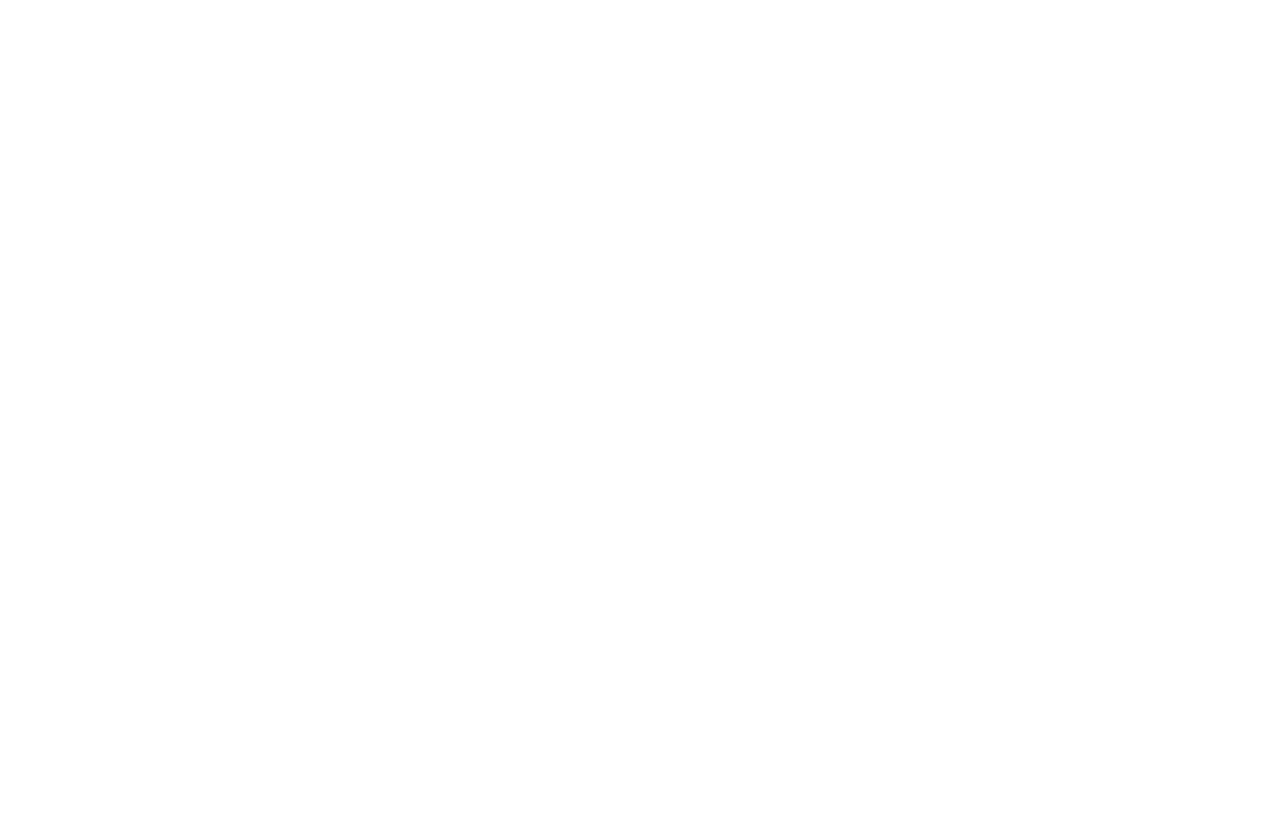
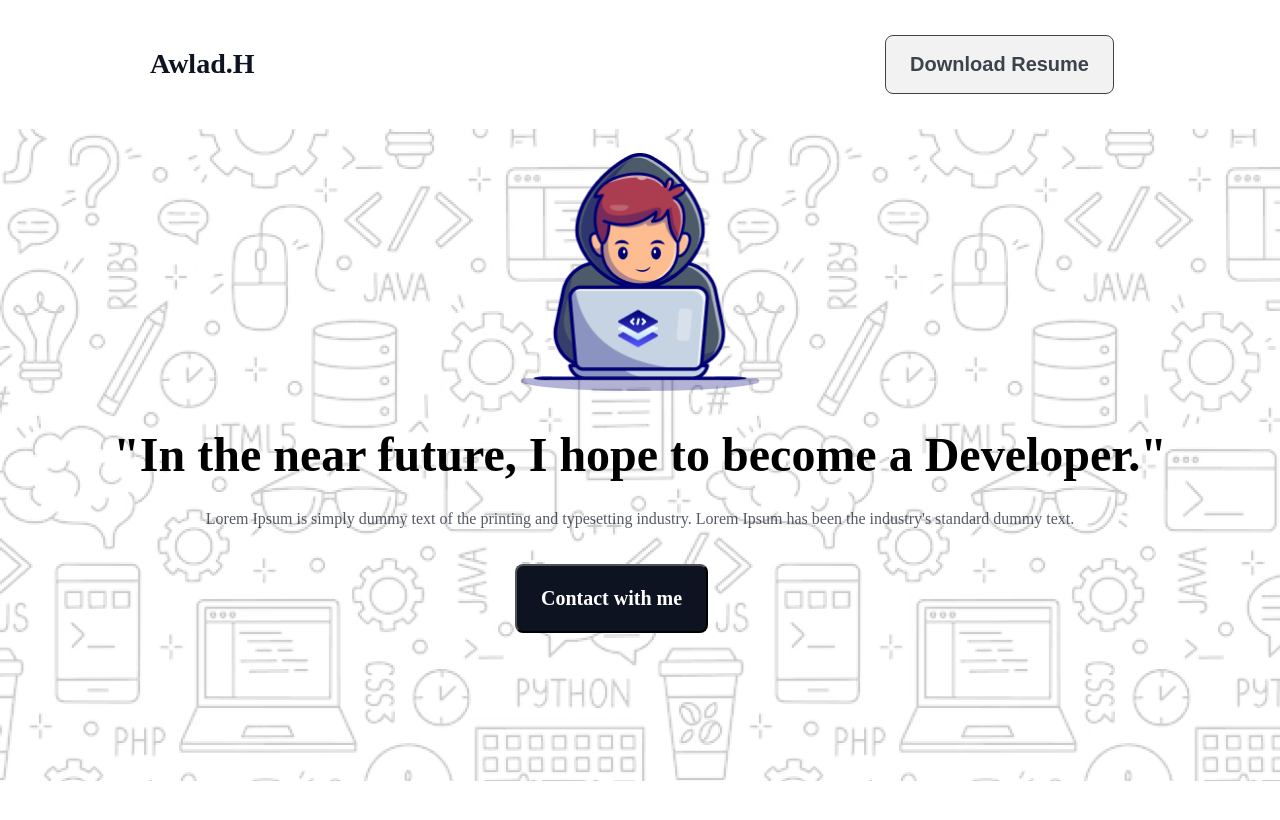
Before and after one commit to YounusMontasir/Resume-assignment1-PR, a plain HTML site: page index.html in a window 1280 px wide. Drawn offline with Linux system fonts and the light colour scheme; a web font is replaced by a local one.

Commit message:
nav and header

```diff
--- a/index.html
+++ b/index.html
@@ -4,9 +4,31 @@
     <meta charset="UTF-8">
     <meta name="viewport" content="width=device-width, initial-scale=1.0">
     <title>Resume of Awlad</title>
+    <link rel="preconnect" href="https://fonts.googleapis.com">
+<link rel="preconnect" href="https://fonts.gstatic.com" crossorigin>
+<link href="https://fonts.googleapis.com/css2?family=Azeret+Mono:ital,wght@0,100..900;1,100..900&display=swap" rel="stylesheet">
     <link rel="stylesheet" href="styles/style.css">
 </head>
-<body>
+<body class="azeret-mono-font">
+    <header>
+        <nav>
+            <h2 class="nav-title">Awlad.H</h2>
+            <button class="nav-btn"><a href="">Download Resume</a></button>
+        </nav>
+        <div class="banner-section">
+            <div class="banner">
+                <img class="banner-img" src="assets/Group.png" alt="">
+            <h1 class="banner-title">"In the near future, I hope to become a Developer."</h1>
+            <p class="banner-description description-primary">Lorem Ipsum is simply dummy text of the printing and typesetting industry. Lorem Ipsum has been the industry's standard dummy text.</p>
+            <button class="banner-btn"><a href="">Contact with me</a></button>
+            </div>
+        </div>
+    </header>
+
+    <!-- main  -->
+     <main>
+
+     </main>
 
 </body>
 </html>
--- a/styles/style.css
+++ b/styles/style.css
@@ -3,3 +3,109 @@
     padding: 0;
     box-sizing: border-box;
 }
+.azeret-mono-font {
+    font-family: "Azeret Mono", monospace;
+    font-optical-sizing: auto;
+    font-style: normal;
+  }
+
+  /* shared style */
+  .description-primary{
+    color: rgb(13, 19, 33);
+font-size: 16px;
+font-weight: 400;
+line-height: 26px;
+letter-spacing: 0%;
+opacity: 0.7;
+
+  }
+
+  /* nav */
+  nav{
+    display: flex;
+    justify-content: space-between;
+
+  }
+  .nav-title{
+    color: rgb(13, 19, 33);
+font-family: Azeret Mono;
+font-size: 28px;
+font-weight: 800;
+line-height: 33px;
+letter-spacing: 0%;
+text-align: left;
+margin: 47px 0px 47px 150px;
+  }
+  nav a{
+    text-decoration: none;
+    color: rgb(13, 19, 33);
+  }
+  .nav-btn{
+
+font-size: 20px;
+font-weight: 600;
+line-height: 23px;
+letter-spacing: 0%;
+padding: 17px 24px 17px 24px;
+box-sizing: border-box;
+border: 1px solid rgb(13, 19, 33);
+border-radius: 8px;
+
+opacity: 0.8;
+margin: 35px 166px 35px 0px;
+  }
+  /* banner section */
+
+  .banner-section{
+    background-image: url(../assets/Hero-bg.png);
+    width: 100%;
+    height: 652px;
+    margin-bottom: 74px;
+  }
+  .banner{
+    font-family: Azeret Mono;
+    max-width: 1250px;
+    margin: auto;
+  }
+
+  .banner-img{
+    margin:auto;
+    margin-left: 505px;
+    margin-top: 24px;
+    width: 240px;
+  }
+  .banner-title{
+    text-align: center;
+    font-size: 48px;
+/* font-weight: 800; */
+/* line-height: 68px;
+letter-spacing: 0%; */
+text-align: center;
+width: 1250px;
+margin: auto;
+margin-top: 32px;
+margin-bottom: 24px;
+  }
+
+  .banner-description{
+    width: 1050px;
+    margin: auto;
+    text-align: center;
+  }
+  .banner-btn a{
+    text-decoration: none;
+    color: rgb(255, 255, 255);
+  }
+  .banner-btn{
+font-family: Azeret Mono;
+font-size: 20px;
+font-weight: 600;
+line-height: 23px;
+letter-spacing: 0%;
+text-align: center;
+border-radius: 8px;
+
+background: rgb(13, 19, 33);
+padding: 21px 24px 21px 24px;
+margin: 32px 500px 44px 500px;
+  }
```
